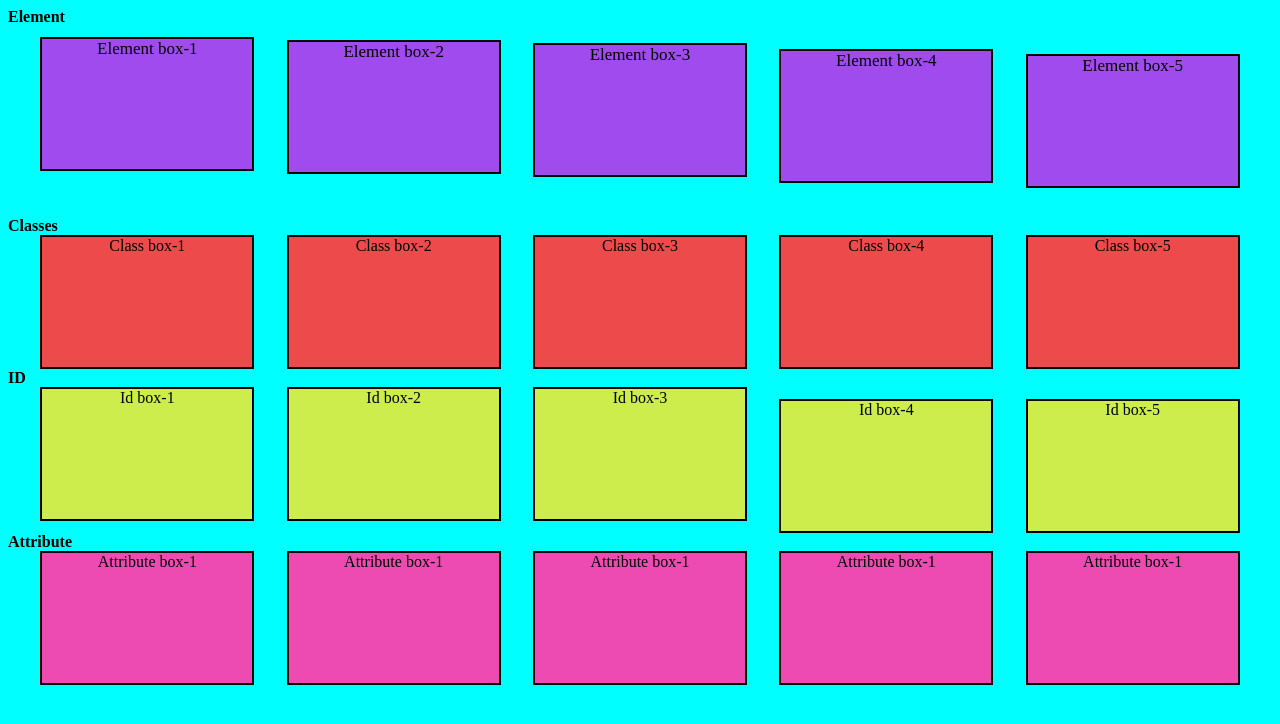
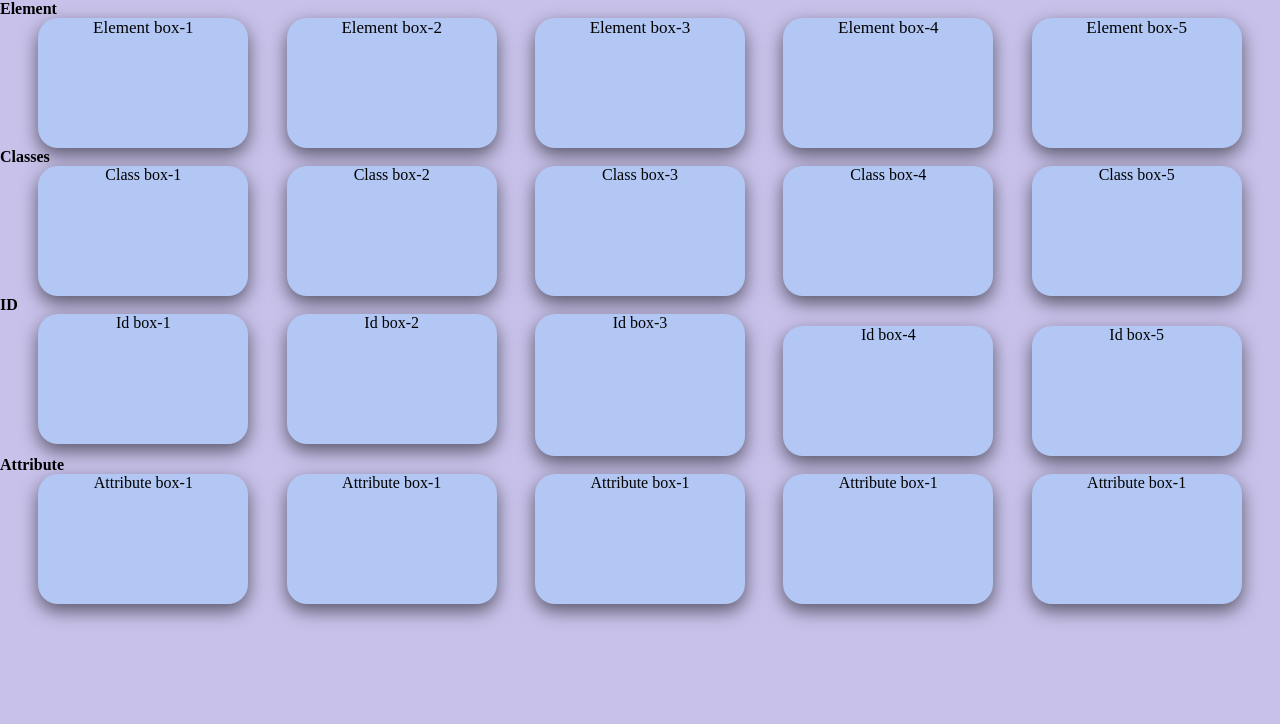
Before and after one commit to Adarsh0278/Assignment-2, a plain HTML site: page index.html in a window 1280 px wide. Drawn offline with Linux system fonts and the light colour scheme.

Commit message:
Update index.html

```diff
--- a/index.html
+++ b/index.html
@@ -6,66 +6,80 @@
     <meta name="viewport" content="width=device-width, initial-scale=1.0">
     <title>Document</title>
     <style>
+        *{
+            margin: 0px;
+
+        }
+
         body {
-            background-color: aqua;
+            background-color: rgb(200, 193, 234);
         }
 
         .elmentc div {
             display: flex;
             justify-content: space-evenly;
             flex-wrap: wrap;
+            row-gap: 30px;
         }
 
         h1 {
-            background-color: rgb(159, 75, 237);
+            background-color: rgb(178, 199, 243);
+            box-shadow: rgba(0, 0, 0, 0.55) 0px 7px 18px;
             width: 210px;
             height: 130px;
-            border: 2px solid black;
+            border: none;
             text-align: center;
             font-family:'Times New Roman', Times, serif;
             font-weight: 100;
             font-size: 17px;
+            border-radius: 20px;
+
 
         }
         h2 {
-            background-color: rgb(159, 75, 237);
+            background-color: rgb(178, 199, 243);
+            box-shadow: rgba(0, 0, 0, 0.55) 0px 7px 18px;
+            border-radius: 20px;
             width: 210px;
             height: 130px;
-            border: 2px solid black;
             text-align: center;
             font-family:'Times New Roman', Times, serif;
             font-weight: 100;
             font-size: 17px;
         }
         h3 {
-            background-color: rgb(159, 75, 237);
             width: 210px;
             height: 130px;
-            border: 2px solid black;
             text-align: center;
             font-family:'Times New Roman', Times, serif;
             font-weight: 100;
             font-size: 17px;
+            background-color: rgb(178, 199, 243);
+            box-shadow: rgba(0, 0, 0, 0.55) 0px 7px 18px;
+            border-radius: 20px;
         }
         h4 {
-            background-color: rgb(159, 75, 237);
             width: 210px;
             height: 130px;
-            border: 2px solid black;
             text-align: center;
             font-family:'Times New Roman', Times, serif;
             font-weight: 100;
             font-size: 17px;
+            background-color: rgb(178, 199, 243);
+            box-shadow: rgba(0, 0, 0, 0.55) 0px 7px 18px;
+            border-radius: 20px;
         }
         h5 {
-            background-color: rgb(159, 75, 237);
             width: 210px;
             height: 130px;
-            border: 2px solid black;
             text-align: center;
             font-family:'Times New Roman', Times, serif;
             font-weight: 100;
             font-size: 17px;
+            background-color: rgb(178, 199, 243);
+            box-shadow: rgba(0, 0, 0, 0.55) 0px 7px 18px;
+            border-radius: 20px;
+
         }
 
         .classesc div {
@@ -76,10 +90,11 @@
         }
 
         .class1 {
-            background-color: rgb(237, 75, 75);
             width: 210px;
             height: 130px;
-            border: 2px solid black;
+            background-color: rgb(178, 199, 243);
+            box-shadow: rgba(0, 0, 0, 0.55) 0px 7px 18px;
+            border-radius: 20px;
         }
 
         .idc div {
@@ -91,40 +106,44 @@
         }
 
         #id1 {
-            background-color: rgb(204, 237, 75);
             width: 210px;
             height: 130px;
-            border: 2px solid black;
+            background-color: rgb(178, 199, 243);
+            box-shadow: rgba(0, 0, 0, 0.55) 0px 7px 18px;
+            border-radius: 20px;
         }
 
         #id2 {
-            background-color: rgb(204, 237, 75);
             width: 210px;
             height: 130px;
-            border: 2px solid black;
+            background-color: rgb(178, 199, 243);
+            box-shadow: rgba(0, 0, 0, 0.55) 0px 7px 18px;
+            border-radius: 20px;
         }
 
         #id3 {
-            background-color: rgb(204, 237, 75);
             width: 210px;
-            height: 130px;
-            border: 2px solid black;
+            background-color: rgb(178, 199, 243);
+            box-shadow: rgba(0, 0, 0, 0.55) 0px 7px 18px;
+            border-radius: 20px;
         }
 
         #id4 {
-            background-color: rgb(204, 237, 75);
             width: 210px;
             height: 130px;
-            border: 2px solid black;
             margin-top: 12px;
+            background-color: rgb(178, 199, 243);
+            box-shadow: rgba(0, 0, 0, 0.55) 0px 7px 18px;
+            border-radius: 20px;
         }
 
         #id5 {
-            background-color: rgb(204, 237, 75);
             width: 210px;
             height: 130px;
-            border: 2px solid black;
             margin-top: 12px;
+            background-color: rgb(178, 199, 243);
+            box-shadow: rgba(0, 0, 0, 0.55) 0px 7px 18px;
+            border-radius: 20px;
         }
 
         .atc div {
@@ -135,39 +154,44 @@
         }
 
         [class|="at1"] {
-            background-color: rgb(237, 75, 177);
             width: 210px;
             height: 130px;
-            border: 2px solid black;
+            background-color: rgb(178, 199, 243);
+            box-shadow: rgba(0, 0, 0, 0.55) 0px 7px 18px;
+            border-radius: 20px;
         }
 
         [class|="at2"] {
-            background-color: rgb(237, 75, 177);
             width: 210px;
             height: 130px;
-            border: 2px solid black;
+            background-color: rgb(178, 199, 243);
+            box-shadow: rgba(0, 0, 0, 0.55) 0px 7px 18px;
+            border-radius: 20px;
         }
 
         [class|="at3"] {
-            background-color: rgb(237, 75, 177);
             width: 210px;
             height: 130px;
-            border: 2px solid black;
+            background-color: rgb(178, 199, 243);
+            box-shadow: rgba(0, 0, 0, 0.55) 0px 7px 18px;
+            border-radius: 20px;
         }
 
         [class|="at4"] {
-            background-color: rgb(237, 75, 177);
             width: 210px;
             height: 130px;
-            border: 2px solid black;
+            background-color: rgb(178, 199, 243);
+            box-shadow: rgba(0, 0, 0, 0.55) 0px 7px 18px;
+            border-radius: 20px;
 
         }
 
         [class|="at5"] {
-            background-color: rgb(237, 75, 177);
             width: 210px;
             height: 130px;
-            border: 2px solid black;
+            background-color: rgb(178, 199, 243);
+            box-shadow: rgba(0, 0, 0, 0.55) 0px 7px 18px;
+            border-radius: 20px;
         }
     </style>
 </head>
```
